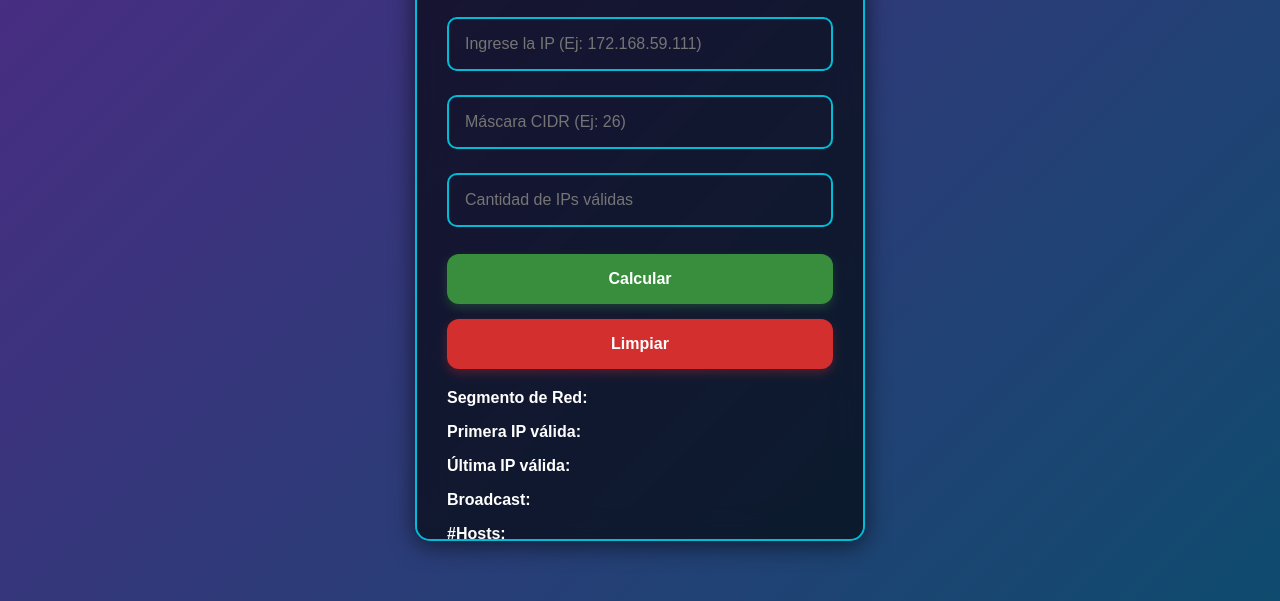
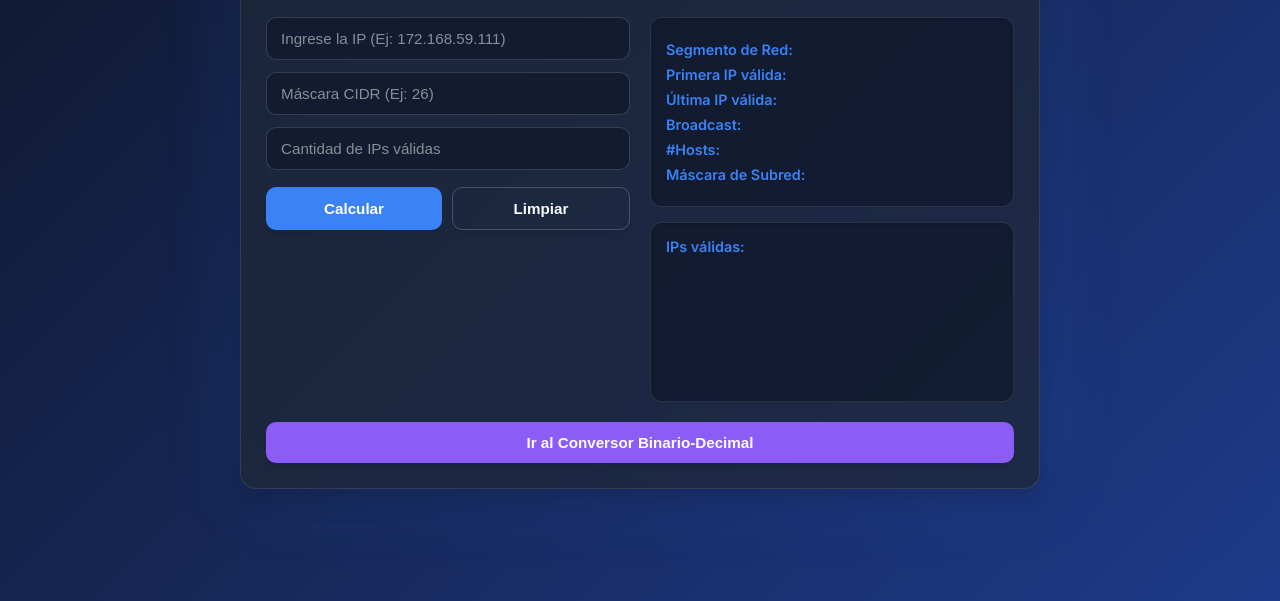
Before and after one commit to xXRenzoElProXx/CalculadoraSubred, a plain HTML site: page index.html in a window 1280 px wide. Shown: the part 199-800 px from the top of the page. Drawn offline with Linux system fonts and the light colour scheme.

Commit message:
Update estilos.css

```diff
--- a/estilos.css
+++ b/estilos.css
@@ -1,215 +1,302 @@
+@import url('https://fonts.googleapis.com/css2?family=Inter:wght@300;400;500;600;700&display=swap');
+
+:root {
+    --primary: #3b82f6;
+    --primary-dark: #2563eb;
+    --secondary: #10b981;
+    --dark: #1e293b;
+    --light: #f8fafc;
+    --accent: #8b5cf6;
+    --danger: #ef4444;
+    --card-bg: rgba(30, 41, 59, 0.8);
+    --input-bg: rgba(15, 23, 42, 0.7);
+}
+
+* {
+    margin: 0;
+    padding: 0;
+    box-sizing: border-box;
+}
+
 body {
-  font-family: 'Arial', sans-serif;
-  margin: 0;
-  padding: 0;
-  display: flex;
-  justify-content: center;
-  align-items: center;
-  height: 100vh;
-  background: linear-gradient(135deg, #4e2a84, #0f4b6e);
-  overflow: hidden;
+    font-family: 'Inter', sans-serif;
+    background: linear-gradient(135deg, #0f172a, #1e3a8a);
+    color: var(--light);
+    margin: 0;
+    padding: 20px;
+    display: flex;
+    justify-content: center;
+    align-items: center;
+    min-height: 100vh;
+    background-attachment: fixed;
 }
 
 .container {
-  background: rgba(0, 0, 0, 0.6);
-  padding: 30px;
-  border-radius: 15px;
-  box-shadow: 0px 4px 25px rgba(0, 0, 0, 0.6);
-  width: 100%;
-  max-width: 450px;
-  text-align: center;
-  max-height: 85vh;
-  overflow-y: auto;
-  box-sizing: border-box;
-  backdrop-filter: blur(15px);
-  position: relative;
-  border: 2px solid #00bcd4;
+    background: var(--card-bg);
+    border-radius: 16px;
+    padding: 25px;
+    box-shadow: 0 10px 25px rgba(0, 0, 0, 0.2), 0 0 80px rgba(59, 130, 246, 0.15);
+    text-align: center;
+    width: 800px;
+    max-width: 95%;
+    backdrop-filter: blur(10px);
+    border: 1px solid rgba(255, 255, 255, 0.1);
+    display: grid;
+    grid-template-columns: 1fr 1fr;
+    grid-gap: 20px;
+}
+
+.header {
+    grid-column: 1 / 3;
+    text-align: center;
 }
 
 h2 {
-  margin-bottom: 25px;
-  color: #ffffff;
-  font-size: 28px;
-  letter-spacing: 2px;
-  font-weight: 600;
-  text-transform: uppercase;
+    font-size: 1.8rem;
+    font-weight: 700;
+    margin-bottom: 15px;
+    color: var(--light);
+    position: relative;
+    display: inline-block;
+    padding-bottom: 8px;
+}
+
+h2::after {
+    content: '';
+    position: absolute;
+    bottom: 0;
+    left: 50%;
+    transform: translateX(-50%);
+    width: 60%;
+    height: 3px;
+    background: linear-gradient(90deg, transparent, var(--primary), transparent);
+}
+
+.input-section {
+    grid-column: 1 / 2;
+    display: flex;
+    flex-direction: column;
+    gap: 12px;
+}
+
+.results-section {
+    grid-column: 2 / 3;
+    display: flex;
+    flex-direction: column;
+    gap: 15px;
 }
 
 input {
-  width: 100%;
-  padding: 16px;
-  margin: 12px 0;
-  border-radius: 10px;
-  border: 2px solid #00bcd4;
-  background-color: transparent;
-  color: #ffffff;
-  font-size: 16px;
-  box-sizing: border-box;
-  transition: border-color 0.3s ease, box-shadow 0.3s ease;
+    padding: 12px 14px;
+    border: 1px solid rgba(255, 255, 255, 0.15);
+    border-radius: 10px;
+    background: var(--input-bg);
+    color: var(--light);
+    width: 100%;
+    font-size: 0.95rem;
+    box-sizing: border-box;
+    transition: all 0.3s ease;
+    outline: none;
+}
+
+input::placeholder {
+    color: rgba(255, 255, 255, 0.5);
 }
 
 input:focus {
-  outline: none;
-  border-color: #ff4081;
-  box-shadow: 0 0 10px rgba(255, 64, 129, 0.8);
+    border-color: var(--primary);
+    box-shadow: 0 0 0 2px rgba(59, 130, 246, 0.3);
+}
+
+input[type="number"]::-webkit-outer-spin-button,
+input[type="number"]::-webkit-inner-spin-button {
+    -webkit-appearance: none;
+    margin: 0;
+}
+
+.buttons {
+    display: flex;
+    gap: 10px;
+    margin-top: 5px;
 }
 
 button {
-  width: 100%;
-  padding: 16px;
-  background-color: #00bcd4;
-  color: #ffffff;
-  border: none;
-  border-radius: 12px;
-  font-size: 16px;
-  cursor: pointer;
-  margin-top: 15px;
-  box-sizing: border-box;
-  transition: background-color 0.3s ease, transform 0.3s ease,
-    box-shadow 0.3s ease;
+    background: var(--primary);
+    color: white;
+    border: none;
+    border-radius: 10px;
+    padding: 12px 18px;
+    font-size: 0.95rem;
+    font-weight: 600;
+    cursor: pointer;
+    transition: all 0.3s ease;
+    flex: 1;
+    box-shadow: 0 4px 6px rgba(0, 0, 0, 0.1);
 }
 
-button:nth-of-type(2) {
-  background-color: #4caf50;
+button:hover {
+    background: var(--primary-dark);
+    transform: translateY(-2px);
+    box-shadow: 0 6px 12px rgba(0, 0, 0, 0.15);
 }
 
-button:nth-of-type(2):hover {
-  background-color: #388e3c;
+button:active {
+    transform: translateY(0);
+    box-shadow: 0 2px 4px rgba(0, 0, 0, 0.1);
+}
+
+#limpiar {
+    background: transparent;
+    border: 1px solid rgba(255, 255, 255, 0.2);
+    color: var(--light);
+}
+
+#limpiar:hover {
+    background: rgba(255, 255, 255, 0.1);
+}
+
+.error {
+    color: var(--danger);
+    font-size: 0.85rem;
+    min-height: 20px;
+    font-weight: 500;
 }
 
 .result {
-  text-align: left;
-  margin-top: 20px;
-  font-size: 16px;
-  color: #ffffff;
+    background: var(--input-bg);
+    border-radius: 12px;
+    padding: 15px;
+    text-align: left;
+    border: 1px solid rgba(255, 255, 255, 0.1);
+    box-shadow: inset 0 2px 4px rgba(0, 0, 0, 0.1);
+}
+
+.result p {
+    margin: 8px 0;
+    font-size: 0.9rem;
+    display: flex;
+    justify-content: space-between;
+    align-items: center;
+}
+
+.result p strong {
+    color: var(--primary);
+    font-weight: 600;
+    min-width: 120px;
+}
+
+.result p span {
+    color: var(--light);
+    font-weight: 500;
 }
 
 .valid-ips {
-  margin-top: 20px;
-  text-align: left;
-  font-size: 16px;
-  color: #ffffff;
+    background: var(--input-bg);
+    border-radius: 12px;
+    padding: 15px;
+    text-align: left;
+    border: 1px solid rgba(255, 255, 255, 0.1);
+    box-shadow: inset 0 2px 4px rgba(0, 0, 0, 0.1);
+    height: 180px;
+    overflow-y: auto;
 }
 
-.nodo {
-  width: 8px;
-  height: 8px;
-  background-color: #00bcd4;
-  border-radius: 50%;
-  position: absolute;
-  animation: animarNodo 1.5s infinite ease-in-out;
+.valid-ips p {
+    color: var(--primary);
+    font-weight: 600;
+    margin-bottom: 8px;
+    font-size: 0.9rem;
 }
 
-@keyframes animarNodo {
-  0% {
-    transform: translate(0, 0);
-  }
-  50% {
-    transform: translate(25px, 25px);
-  }
-  100% {
-    transform: translate(0, 0);
-  }
+.valid-ips ul {
+    list-style: none;
+    padding: 0;
 }
 
-.error {
-  color: #ff4081;
-  margin-top: 10px;
-  font-size: 14px;
+.valid-ips li {
+    padding: 6px;
+    border-bottom: 1px solid rgba(255, 255, 255, 0.05);
+    color: var(--light);
+    font-size: 0.9rem;
 }
 
-@media (max-width: 600px) {
-  body {
-    padding: 15px;
-  }
-
-  .container {
-    padding: 20px;
-    max-width: 100%;
-    box-shadow: 0px 4px 15px rgba(0, 0, 0, 0.7);
-  }
-
-  h2 {
-    font-size: 22px;
-  }
-
-  input,
-  button {
-    font-size: 14px;
-    padding: 14px;
-  }
-
-  button {
-    font-size: 14px;
-    padding: 12px;
-  }
+.valid-ips li:last-child {
+    border-bottom: none;
 }
 
-@media (max-width: 400px) {
-  h2 {
-    font-size: 20px;
-  }
-
-  .container {
-    padding: 15px;
-  }
-
-  input,
-  button {
-    font-size: 13px;
-  }
-
-  button {
-    font-size: 13px;
-    padding: 10px;
-  }
-
-  .valid-ips,
-  .result {
-    font-size: 13px;
-  }
-}
-
-#limpiar {
-  font-weight: bold;
-  background-color: #d32f2f;
-  box-shadow: 0 4px 10px rgba(211, 47, 47, 0.3);
-  transition: background-color 0.3s ease, box-shadow 0.3s ease;
-}
-
-#limpiar:hover {
-  background-color: #c62828;
-  box-shadow: 0 4px 20px rgba(211, 47, 47, 0.5);
-}
-
-#calcular {
-  font-weight: bold;
-  background-color: #388e3c;
-  box-shadow: 0 4px 10px rgba(56, 142, 60, 0.3);
-  transition: background-color 0.3s ease, box-shadow 0.3s ease;
-}
-
-#calcular:hover {
-  background-color: #2c6e2f;
-  box-shadow: 0 4px 20px rgba(56, 142, 60, 0.5);
+.footer {
+    grid-column: 1 / 3;
 }
 
 #redirect-button {
-  width: 100%;
-  padding: 14px;
-  background-color: #00bcd4;
-  color: white;
-  border: none;
-  border-radius: 10px;
-  font-size: 16px;
-  cursor: pointer;
-  margin-top: 15px;
-  box-sizing: border-box;
-  text-transform: uppercase;
-  font-weight: bold;
-  transition: background-color 0.2s ease;
+    background: var(--accent);
+    width: 100%;
+    display: flex;
+    justify-content: center;
+    align-items: center;
+    position: relative;
+    overflow: hidden;
 }
 
-#redirect-button:hover {
-  background-color: #0097a7;
+#redirect-button::before {
+    content: '';
+    position: absolute;
+    top: 0;
+    left: -100%;
+    width: 100%;
+    height: 100%;
+    background: linear-gradient(90deg, transparent, rgba(255, 255, 255, 0.2), transparent);
+    transition: 0.5s;
 }
+
+#redirect-button:hover::before {
+    left: 100%;
+}
+
+::-webkit-scrollbar {
+    width: 6px;
+}
+
+::-webkit-scrollbar-track {
+    background: rgba(255, 255, 255, 0.05);
+    border-radius: 10px;
+}
+
+::-webkit-scrollbar-thumb {
+    background: rgba(255, 255, 255, 0.2);
+    border-radius: 10px;
+}
+
+::-webkit-scrollbar-thumb:hover {
+    background: rgba(255, 255, 255, 0.3);
+}
+
+@keyframes fadeIn {
+    from { opacity: 0; transform: translateY(10px); }
+    to { opacity: 1; transform: translateY(0); }
+}
+
+.container {
+    animation: fadeIn 0.5s ease-out;
+}
+
+@media (max-width: 768px) {
+    .container {
+        grid-template-columns: 1fr;
+        width: 95%;
+        padding: 20px;
+    }
+
+    .header, .input-section, .results-section, .footer {
+        grid-column: 1;
+    }
+
+    h2 {
+        font-size: 1.5rem;
+        margin-bottom: 15px;
+    }
+
+    .valid-ips {
+        height: 120px;
+    }
+}
```
